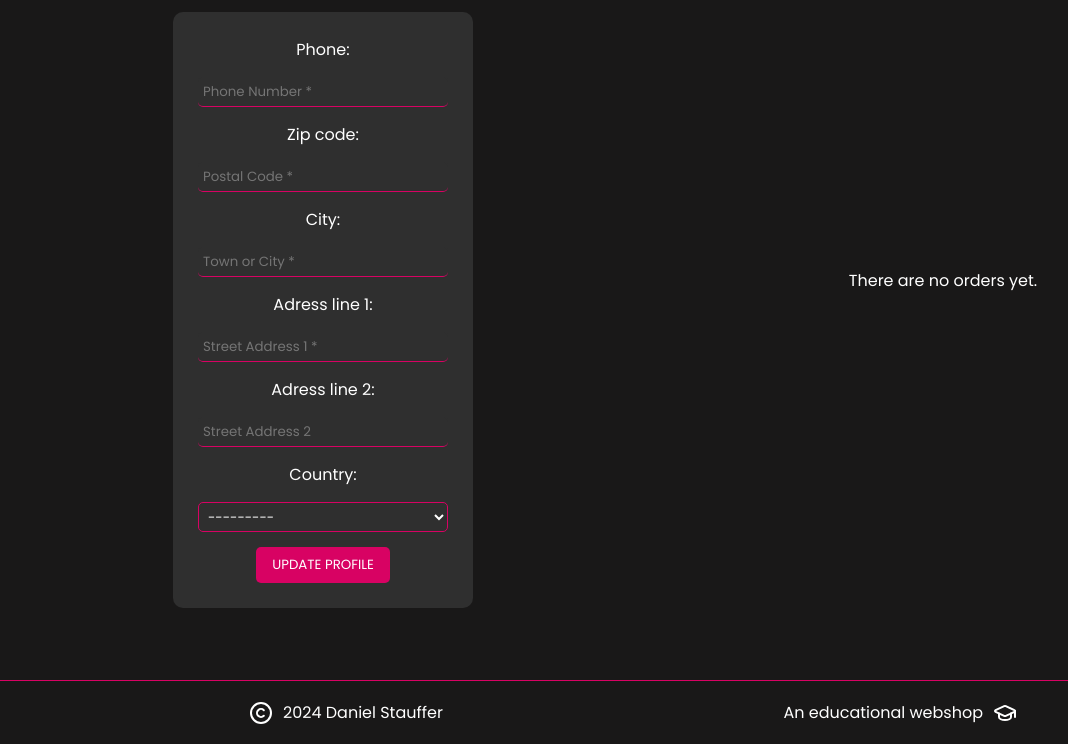
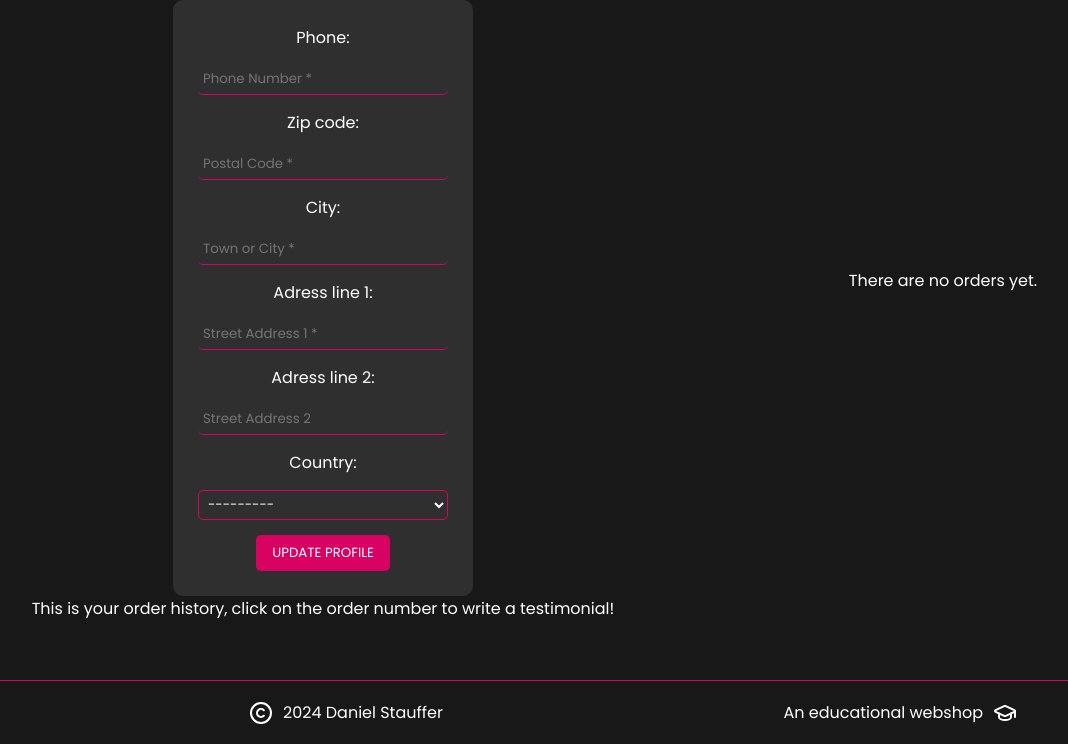
Before and after one commit to RebellionWebdesign/CI-FSD-PP5-SHIRTMONSTER, a Django app: page /profiles/show_user/1 in a window 1280 px wide. Shown: the part 145-889 px from the top of the page, without its empty margins (7-1075 px from the left). Run offline with Django 3.2, Linux system fonts and the light colour scheme; the visitor is signed in with stand-in values (Sample User, id 1); data comes from the database, SQL or seed files in the repository; data that the repository does not hold is empty; some libraries are stand-ins or nearby versions.

Commit message:
Restructure document

```diff
--- a/profiles/templates/profiles/profiles.html
+++ b/profiles/templates/profiles/profiles.html
@@ -6,7 +6,7 @@
 <section class="user-section flex flex-center">
     <div class="container flex flex-center">
         <div class="column-2 flex flex-center flex-column text-light">
-            <p class="text-center">
+            <p class="profile-header text-center">
                 Welcome to your user profile, {{ user.username }}
                 <br>
                 Please update your info if needed.
@@ -16,13 +16,11 @@
                 {{ form }}
                 <button class="cta-button-link text-light">UPDATE PROFILE</button>
             </form>
+            <p class="order-history-header text-center">
+                This is your order history, click on the order number to write a testimonial!
+            </p>
         </div>
         <div class="order-history column-2 flex flex-center flex-column text-light">
-            {% if orders %}
-            <p class="text-center">
-                This is your order history, click on the order number to write a testimonial!
-            </p>
-            {% endif %}
             {% for order in orders %}
                 <div class="order-container m-top">
                         <p>Order-No.: <a class="order-detail-link" href="{% url 'order_detail' order_number=order.order_number %}">{{ order.order_number|truncatechars:6 }}</a></p>
```
